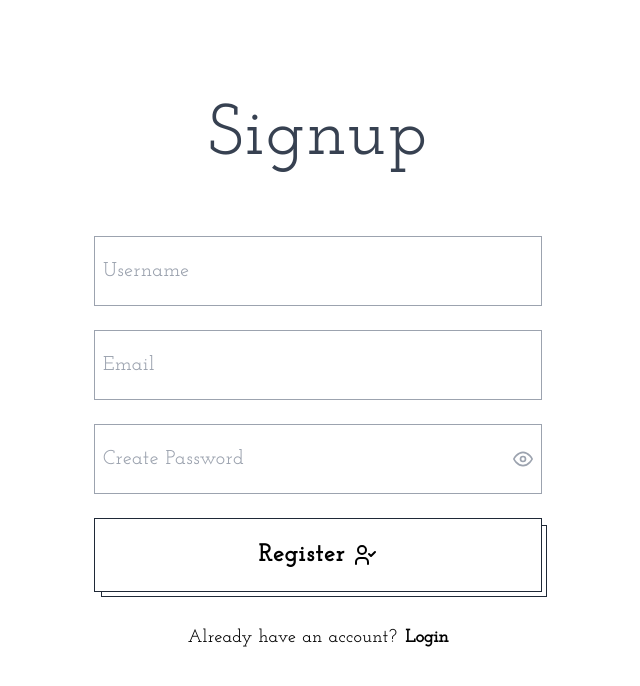
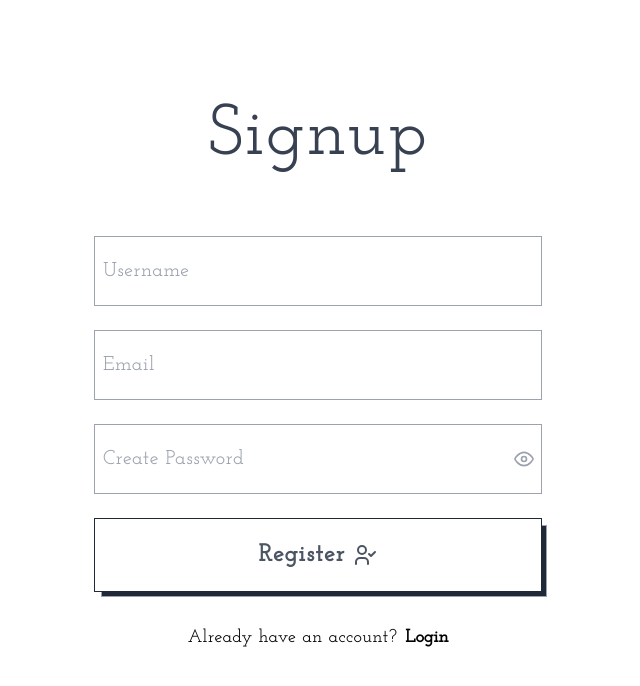
Before and after one commit to himanshu-himanshu/react-auth-ui, a React (Create React App) app: page /signup in a window 1280 px wide. Shown: the top 686 px of the page, without its empty margins (322-962 px from the left). Built offline with nearby package versions, Linux system fonts and the light colour scheme.

Commit message:
Some style changes

```diff
--- a/src/index.css
+++ b/src/index.css
@@ -12,6 +12,10 @@
     @apply border border-gray-800
 }
 
+.active-border {
+    @apply border-gray-400 active:border-gray-800 focus:border-gray-800
+}
+
 .flex-center {
     @apply flex justify-center items-center
 }
@@ -20,22 +24,26 @@
     @apply text-5xl md:text-6xl lg:text-7xl text-gray-700 tracking-wide
 }
 
-.primary-btn {
-    @apply tracking-wider font-bold flex flex-row justify-center items-center w-full
+.primary-btn__container {
+    @apply relative px-4 py-5 text-2xl gray-border text-center bg-white hover:cursor-pointer hover:bg-gray-800 hover:shadow-xl duration-300
 }
 
-.primary-btn__container {
-    @apply relative px-4 py-5 text-2xl gray-border text-center bg-white hover:cursor-pointer
+.primary-btn {
+    @apply tracking-wider font-bold flex flex-row justify-center items-center w-full text-gray-600 group-hover:text-white
 }
 
 .primary-btn__overlay {
-    @apply absolute w-full h-full top-1.5 left-1.5 -z-20 group-hover:top-1 group-hover:left-1 gray-border duration-200
+    @apply absolute w-full h-full top-1.5 left-1.5 -z-20 group-hover:top-0 group-hover:left-0 border border-gray-400 duration-200 bg-gray-800
 }
 
 .errors {
     @apply text-pink-600 ml-2 font-light
 }
 
+.secondary-btn {
+    @apply font-bold hover:-translate-y-0.5 hover:text-pink-500 duration-200
+}
+
 input[type="password"]:disabled {
     background: white;
   }
--- a/src/pages/Login.jsx
+++ b/src/pages/Login.jsx
@@ -91,10 +91,7 @@ function Login() {
           {/** Signup Container */}
           <div className="flex-center flex-row space-x-2 p-2 text-md md:text-lg">
             <span className="tracking-wide">Don't have an account yet?</span>
-            <a
-              href="/signup"
-              className="font-[900] hover:-translate-y-0.5 duration-200"
-            >
+            <a href="/signup" className="secondary-btn">
               Sign Up
             </a>
           </div>
--- a/src/pages/Signup.jsx
+++ b/src/pages/Signup.jsx
@@ -48,7 +48,7 @@ const Signup = () => {
                 className={`input ${
                   errors.username && touched.username
                     ? "border-pink-500"
-                    : "border-gray-400 active:border-gray-600 focus:border-gray-600"
+                    : "active-border"
                 }`}
                 onChange={handleChange}
                 onBlur={handleBlur}
@@ -68,7 +68,7 @@ const Signup = () => {
                 className={`input ${
                   errors.email && touched.email
                     ? "border-pink-500"
-                    : "border-gray-400 active:border-gray-600 focus:border-gray-600"
+                    : "active-border"
                 }`}
                 value={values.email}
                 onChange={handleChange}
@@ -80,25 +80,23 @@ const Signup = () => {
             </div>
 
             <div className="flex flex-col space-y-1">
-              <div
-                className={`border flex flex-row justify-between items-center text-xl ${
-                  errors.password && touched.password
-                    ? "border-pink-500"
-                    : "border-gray-400 active:border-gray-600 focus:border-gray-600"
-                }`}
-              >
+              <div className="relative flex flex-row justify-between items-center text-xl">
                 <input
                   type={showPassword ? "text" : "password"}
                   placeholder="Create Password"
-                  className="placeholder:tracking-wide  py-5 px-2 focus:outline-none active:border-gray-600 focus:border-gray-600 w-4/5 "
                   id="password"
                   name="password"
+                  className={`input w-full ${
+                    errors.password && touched.password
+                      ? "border-pink-500"
+                      : "active-border"
+                  }`}
                   value={values.password}
                   onChange={handleChange}
                   onBlur={handleBlur}
                 />
 
-                <div className="cursor-pointer w-1/5 flex justify-end items-center mr-2">
+                <div className="absolute right-0 cursor-pointer flex justify-end items-center mr-2">
                   {!showPassword && (
                     <FiEye
                       className="text-gray-400"
@@ -129,10 +127,7 @@ const Signup = () => {
             {/** Signup Container */}
             <div className="flex-center flex-row space-x-2 p-2 text-md md:text-lg">
               <span className="tracking-wide">Already have an account?</span>
-              <a
-                href="/login"
-                className="font-[900] hover:-translate-y-0.5 duration-200"
-              >
+              <a href="/login" className="secondary-btn">
                 Login
               </a>
             </div>
```
